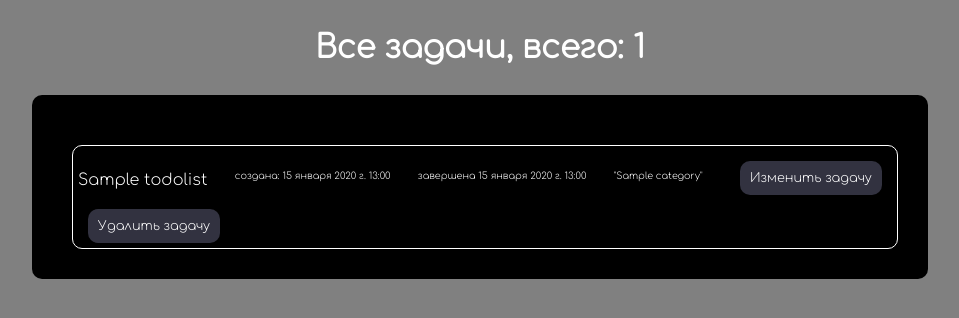
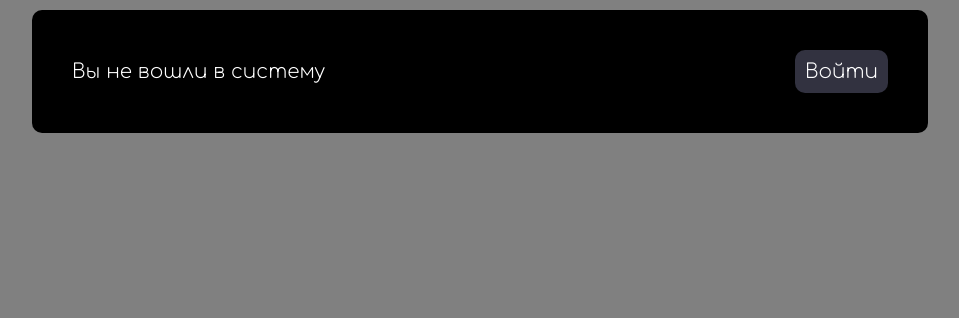
Before and after one commit to gigaden/django_todolist_dz_rostelekom, a Django app: page /?next=/create_task/ in a window 1280 px wide. Shown: the part 74-392 px from the top of the page, without its empty margins (160-1119 px from the left). Run offline with Django 4.2, Linux system fonts and the light colour scheme; tables that the repository leaves empty hold one stand-in row (values such as "Sample post"); parts of the project's set-up code (start-up, migrations or seed data) failed here and were passed over.

Commit message:
user can see only own tasks

```diff
--- a/todo/todo/settings.py
+++ b/todo/todo/settings.py
@@ -40,6 +40,7 @@ INSTALLED_APPS = [
     "todolist.apps.TodolistConfig",
     "rest_framework",
     "django_filters",
+    'django_dbml',
 ]
 
 MIDDLEWARE = [
--- a/todo/todolist/admin.py
+++ b/todo/todolist/admin.py
@@ -19,9 +19,9 @@ def deactivate(modeladmin, request, queryset):
 
 @admin.register(TodoList)
 class TodoListAdmin(admin.ModelAdmin):
-    list_display = ("id", "name", "time_begin", "time_end", "is_completed")
+    list_display = ("id", "name", "time_begin", "time_end", "author", "is_completed")
 
-    list_filter = ["time_begin", "is_completed", "time_end"]
+    list_filter = ["time_begin", "is_completed", "time_end", "author"]
     list_editable = ("is_completed",)
     search_fields = ["name"]
     actions = [deactivate, activate]
@@ -29,7 +29,7 @@ class TodoListAdmin(admin.ModelAdmin):
 
 @admin.register(Category)
 class TodoListAdmin(admin.ModelAdmin):
-    list_display = ("id", "name")
+    list_display = ("id", "name", "author")
 
     list_filter = ["name"]
     search_fields = ["name"]
--- a/todo/todolist/models.py
+++ b/todo/todolist/models.py
@@ -1,5 +1,6 @@
 import datetime
 
+from django.contrib.auth.models import User
 from django.db import models
 from django.urls import reverse
 
@@ -21,9 +22,10 @@ class TodoList(models.Model):
         default=False, verbose_name="выполнена ли задача"
     )
     cat = models.ForeignKey(
-        "Category", on_delete=models.PROTECT, verbose_name="Категория", default=3
+        "Category", on_delete=models.PROTECT, verbose_name="Категория", blank=True, null=True
     )
-
+    author = models.ForeignKey(
+        User, on_delete=models.CASCADE, editable=False, verbose_name="Автор задачи", null=True, blank=True)
     def save(self, *args, **kwargs):
         if self.is_completed:
             if self.time_end == None:
@@ -33,10 +35,14 @@ class TodoList(models.Model):
         return super().save(*args, **kwargs)
 
 
+
+
 class Category(models.Model):
     name = models.CharField(
         max_length=140, db_index=True, verbose_name="Название категории"
     )
+    author = models.ForeignKey(
+        User, on_delete=models.CASCADE, editable=False, verbose_name="Автор категории", null=True, blank=True)
 
     def __str__(self):
         return self.name
--- a/todo/todolist/static/css/base.css
+++ b/todo/todolist/static/css/base.css
@@ -47,6 +47,19 @@ h1 {
     text-align: center;
     padding-top: 20px;
     padding-bottom: 20px;
+
+}
+h3 {
+    color: white;
+    text-align: center;
+    padding-top: 20px;
+    padding-bottom: 20px;
+    margin-left: auto;
+    margin-right: auto;
+
+}
+h3 a {
+    color: white;
 
 }
 
--- a/todo/todolist/templates/todolist/active_tasks.html
+++ b/todo/todolist/templates/todolist/active_tasks.html
@@ -3,7 +3,7 @@
 {% block content %}
     <h1>Активные задачи</h1>
     <div class="main-container">
-        {% if tasks %}
+        {% if tasks and user.is_authenticated %}
             {% for task in tasks %}
                 <ul class="task-container">
                     <li class="task-name">{{ task.name }}</li>
@@ -16,6 +16,8 @@
                     </li>
                 </ul>
             {% endfor %}
+        {% elif not user.is_authenticated%}
+        <div class="no-tasks"><p>Вы не вошли в систему</p> <a class="update-button" href="{% url 'login' %}">Войти</a></div>
         {% else %}
             <div class="no-tasks"><p>Нет активных задач</p> <a href="/create_task/" class="update-button">Создать задачу</a></div>
         {% endif %}
--- a/todo/todolist/templates/todolist/categories.html
+++ b/todo/todolist/templates/todolist/categories.html
@@ -3,7 +3,7 @@
 {% block content %}
     <h1>Категории задач</h1>
     <div class="main-container">
-        {% if context %}
+        {% if context  and user.is_authenticated%}
             <p class="task-name"><a href="{% url 'category_create' %}" class="update-button">Создать новую категорию</a></p>>
             {% for key, values in context.items %}
                 <ul class="task-container cat-container">
@@ -17,9 +17,12 @@
                     </ul>
 
             {% endfor %}
+        {% elif not user.is_authenticated%}
+        <div class="no-tasks"><p>Вы не вошли в систему</p> <a class="update-button" href="{% url 'login' %}">Войти</a></div>
         {% else %}
             <div class="no-tasks"><p>Нет категорий</p> <a href="{% url 'category_create' %}" class="update-button">Создать новую категорию</a></div>
         {% endif %}
+        {% if user.is_authenticated %}
         <nav class="pagination">
             <ul>
                 {% for p in page_obj.paginator.page_range %}
@@ -33,5 +36,6 @@
                 {% endfor %}
             </ul>
         </nav>
+        {% endif %}
     </div>
 {% endblock content %}
--- a/todo/todolist/templates/todolist/completed_tasks.html
+++ b/todo/todolist/templates/todolist/completed_tasks.html
@@ -3,7 +3,7 @@
 {% block content %}
     <h1>Завершённые задачи</h1>
     <div class="main-container">
-        {% if tasks %}
+        {% if tasks and user.is_authenticated %}
             {% for task in tasks %}
                 <ul class="task-container">
                     <li class="task-name">{{ task.name }}</li>
@@ -17,6 +17,8 @@
                     </li>
                 </ul>
             {% endfor %}
+        {% elif not user.is_authenticated%}
+        <div class="no-tasks"><p>Вы не вошли в систему</p> <a class="update-button" href="{% url 'login' %}">Войти</a></div>
         {% else %}
             <div class="no-tasks"><p>Нет завершённых задач</p> <a href="/create_task/" class="update-button">Создать новую задачу</a></div>
         {% endif %}
--- a/todo/todolist/templates/todolist/index.html
+++ b/todo/todolist/templates/todolist/index.html
@@ -1,9 +1,11 @@
 {% extends 'todolist/base.html' %}
 {% block title %} Все задачи  {{ tasks|length }} {% endblock title %}
 {% block content %}
+    {% if user.is_authenticated %}
     <h1>Все задачи, всего:  {{ tasks|length }}</h1>
+    {% endif %}
     <div class="main-container">
-        {% if tasks %}
+        {% if tasks and user.is_authenticated %}
             {% for task in tasks %}
                 <ul class="task-container">
                     <li class="task-name">{{ task.name }}</li>
@@ -24,11 +26,13 @@
                     </li>
                 </ul>
             {% endfor %}
+        {% elif not user.is_authenticated%}
+        <div class="no-tasks"><p>Вы не вошли в систему</p> <a class="update-button" href="{% url 'login' %}">Войти</a></div>
         {% else %}
             <div class="no-tasks"><p>Не создано ни одной задачи</p> <a href="/create_task/" class="update-button">Создать задачу</a></div>
         {% endif %}
 
-        {% if page_obj.has_other_pages %}
+        {% if page_obj.has_other_pages and user.is_authenticated %}
         <nav class="pagination">
             <ul>
         {% if page_obj.has_previous %}
--- a/todo/todolist/templates/todolist/login.html
+++ b/todo/todolist/templates/todolist/login.html
@@ -7,6 +7,7 @@
 {% endblock css_link %}
 {% block content %}
     <h1>Авторизация</h1>
+    <h3>Нет учётной записи? <a href="{% url 'register' %}">зарегистрируйтесь</a></h3>
     <div class="form-div">
     <form method="post">
         {% csrf_token %}
--- a/todo/todolist/views.py
+++ b/todo/todolist/views.py
@@ -20,21 +20,37 @@ from .filters import TodolistFilterSet, CategoryFilterSet
 # Классы представлений для модели Todolist
 class AllTasksView(ListView):
     context_object_name = "tasks"
-    queryset = TodoList.objects.all()
+    # queryset = TodoList.objects.all()
+    def get_queryset(self):
+        if self.request.user.is_authenticated:
+            return TodoList.objects.filter(author=self.request.user)
+        else:
+            return TodoList.objects.all()
+
     template_name = "todolist/index.html"
     paginate_by = 3
 
 
 class ActiveTasksView(ListView):
     context_object_name = "tasks"
-    queryset = TodoList.objects.filter(is_completed=False)
+    # queryset = TodoList.objects.filter(is_completed=False)
     template_name = "todolist/active_tasks.html"
+    def get_queryset(self):
+        if self.request.user.is_authenticated:
+            return TodoList.objects.filter(author=self.request.user).filter(is_completed=False)
+        else:
+            return TodoList.objects.all()
 
 
 class CompletedTasksView(ListView):
-    queryset = TodoList.objects.filter(is_completed=True)
+    # queryset = TodoList.objects.filter(is_completed=True)
     context_object_name = "tasks"
     template_name = "todolist/completed_tasks.html"
+    def get_queryset(self):
+        if self.request.user.is_authenticated:
+            return TodoList.objects.filter(author=self.request.user).filter(is_completed=True)
+        else:
+            return TodoList.objects.all()
 
 
 class TaskCreateView(LoginRequiredMixin, CreateView):
@@ -44,10 +60,16 @@ class TaskCreateView(LoginRequiredMixin, CreateView):
     success_url = "/"
     login_url = reverse_lazy('index')
 
+    def form_valid(self, form):
+        form.instance.author = self.request.user
+        return super().form_valid(form)
+
+
 
 class TaskUpdateView(UpdateView):
     model = TodoList
     fields = ["name", "is_completed", "cat"]
+
     template_name = "todolist/task_update_form.html"
     success_url = "/"
 
@@ -61,7 +83,11 @@ class TaskDeleteView(DeleteView):
 
 # отображаем название категорий и какие в них задачи
 def categories_show(request):
-    categories = Category.objects.all()
+    # categories = Category.objects.all()
+    if request.user.is_authenticated:
+        categories = Category.objects.filter(author=request.user)
+    else:
+        categories = Category.objects.all()
     paginator = Paginator(categories, 2)
     page_number = request.GET.get('page')
     page_obj = paginator.get_page(page_number)
@@ -77,6 +103,10 @@ class CategoryCreateView(CreateView):
     fields = ["name"]
     template_name = "todolist/category_create.html"
     success_url = "/categories"
+
+    def form_valid(self, form):
+        form.instance.author = self.request.user
+        return super().form_valid(form)
 
 
 class CategoryDeleteView(DeleteView):
@@ -133,6 +163,7 @@ class RegisterUser(CreateView):
     def form_valid(self, form):
         user = form.save()
         login(self.request, user)
+        Category(name='разное', author=self.request.user).save()
         return redirect('index')
 
 
```
Also changed, not shown: todo/todolist/forms.py (line endings or trailing spaces), todo/todolist/migrations/0001_initial.py, todo/todolist/migrations/0002_alter_category_author_alter_todolist_author.py (added), todo/todolist/migrations/0002_category_todolist_cat.py (deleted), todo/todolist/migrations/0003_alter_todolist_cat.py (deleted), todo/todolist/migrations/0004_alter_category_name.py (deleted), todo/todolist/migrations/0005_alter_todolist_is_completed_alter_todolist_name_and_more.py (deleted).
